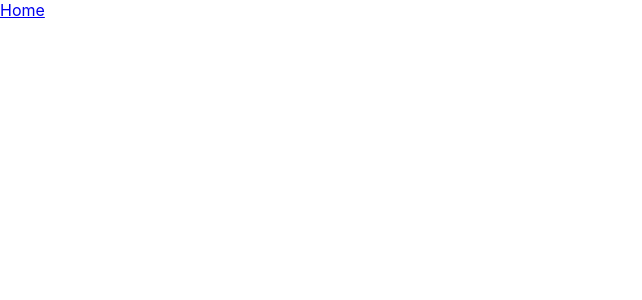
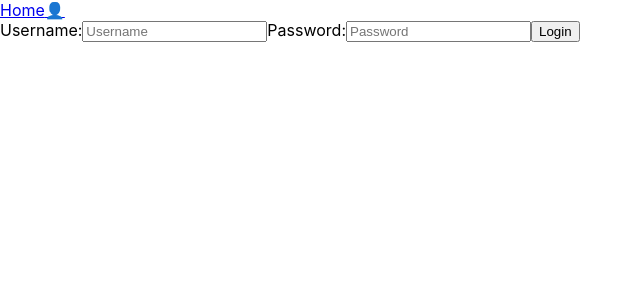
Before and after one commit to dayarmush/Reel-Seekers, a React (Create React App) app in the folder client/: page /login in a window 1280 px wide. Before the commit this address had no page. Shown: the top 300 px of the page, without its empty margins (0-642 px from the left). Built offline with nearby package versions, Linux system fonts and the light colour scheme.

Commit message:
feat: add login authentication

```diff
--- a/client/src/App.js
+++ b/client/src/App.js
@@ -2,6 +2,7 @@ import './App.css';
 import Home from './components/Home';
 import { Route , Routes } from 'react-router-dom'
 import NavBar from './components/NavBar';
+import Login  from './components/Login';
 
 function App() {
   return (
@@ -10,6 +11,8 @@ function App() {
       <div>
         <Routes>
           <Route exact path='/' element={<Home />}/>
+
+          <Route path='/login' element={<Login />}/>
         </Routes>
       </div>
     </>
--- a/client/src/components/LakeCard.js
+++ b/client/src/components/LakeCard.js
@@ -11,7 +11,7 @@ function LakeCard({ lake }) {
   return (
     <>
       <h2>{lake.name}</h2>
-      <h3>Located at: {lake.address1}</h3>
+      <h3>{lake.state}</h3>
       {/* <h3>{(totalRating / lake.reviews.length)}</h3> */}
     </>
   )
--- /dev/null
+++ b/client/src/components/Login.js
@@ -0,0 +1,69 @@
+import { useState } from 'react'
+
+function Login() {
+
+  const blankForm = {
+    'username': '',
+    'password': ''
+  }
+
+  const [form, setForm] = useState(blankForm)
+  const [error, setError] = useState('')
+  const [user, setUser] = useState([])
+
+  function handleChange(e) {
+    let key = e.target.name
+    let value = e.target.value
+
+    setForm(pre => {
+      return {...pre, [key]: value}
+    })
+  }
+
+  function handleLogin() {
+    fetch('/login', {
+      method: 'POST',
+      headers: {
+        'Content-Type': 'application/json'
+      },
+      body: JSON.stringify(form)
+    })
+    .then(r => {
+      if (r.ok) {
+        r.json()
+        .then(data => setUser(data))
+      } else {
+        r.json()
+        .then(err => setError(err.error))
+      }
+    })
+    .catch(err => setError('Network Error. Please try again later.'))
+  }
+
+  return (
+    <div>
+      <label>Username:
+        <input
+          placeholder="Username"
+          type="text"
+          name="username"
+          value={form.username}
+          onChange={handleChange}
+        />
+      </label>
+      <label>Password:
+        <input
+          placeholder="Password"
+          type="text"
+          name="password"
+          value={form.password}
+          onChange={handleChange}
+        />
+      </label>
+      <button onClick={handleLogin}>Login</button>
+      {error && <p>{error}</p>}
+    </div>
+  )
+}
+
+export default Login
--- a/client/src/components/NavBar.js
+++ b/client/src/components/NavBar.js
@@ -4,6 +4,7 @@ function NavBar() {
     return (
         <div>
             <NavLink to='/'>Home</NavLink>
+            <NavLink to='/login'>👤</NavLink>
         </div>
     )
 
--- a/client/src/components/PlacesAutocomplete.js
+++ b/client/src/components/PlacesAutocomplete.js
@@ -50,7 +50,7 @@ const PlacesAutocomplete = ({ setSelected }) => {
       <List  onSelect={selectHandler}>
         {status === 'OK' && data.map(({place_id, description}) => {
           return <ListItem key={place_id} onClick={() => selectHandler(description)}>{description}</ListItem>
-        }) }
+        })}
       </List>
     </Box>
 
--- a/client/src/components/map.js
+++ b/client/src/components/map.js
@@ -5,18 +5,18 @@ import PlacesAutocomplete from './PlacesAutocomplete'
 
 function SimpleMap({ lakes }) {
 
-  let center = useMemo(() => ({lat: 37, lng: -96}), [])
+  let center = useMemo(() => ({lat: 39, lng: -98}), [])
 
   return (
     <div>
       <PlacesAutocomplete />
       <GoogleMap
-        zoom={5}
+        zoom={4.5}
         center={center}
         mapContainerClassName="map">
-          {lakes && lakes.map(lake => {
-            return <MarkerF position={{lat: lake.lat, lng: lake.lng}} key={lake.id}/>
-          })}
+        {lakes && lakes.map(lake => {
+          return <MarkerF position={{lat: lake.lat, lng: lake.lng}} key={lake.id}/>
+        })}
       </GoogleMap>
     </div>
   )
```
